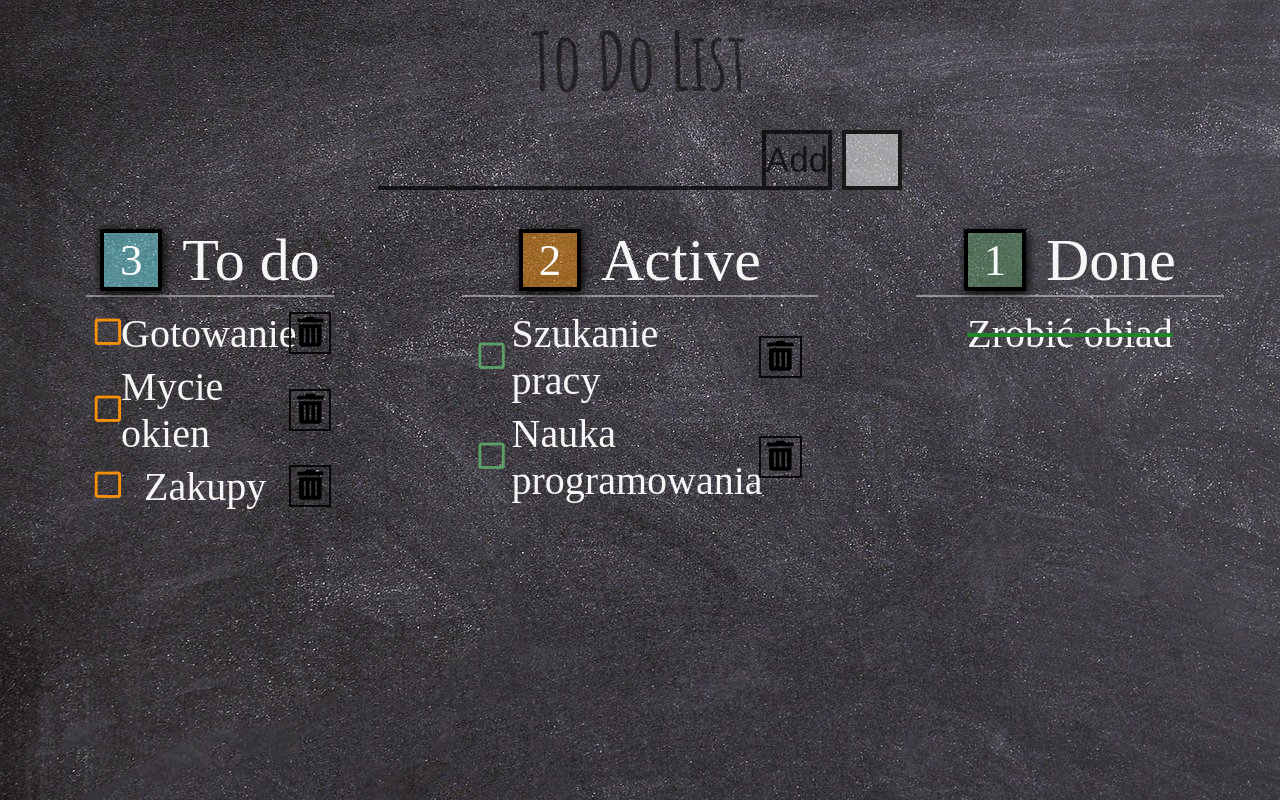
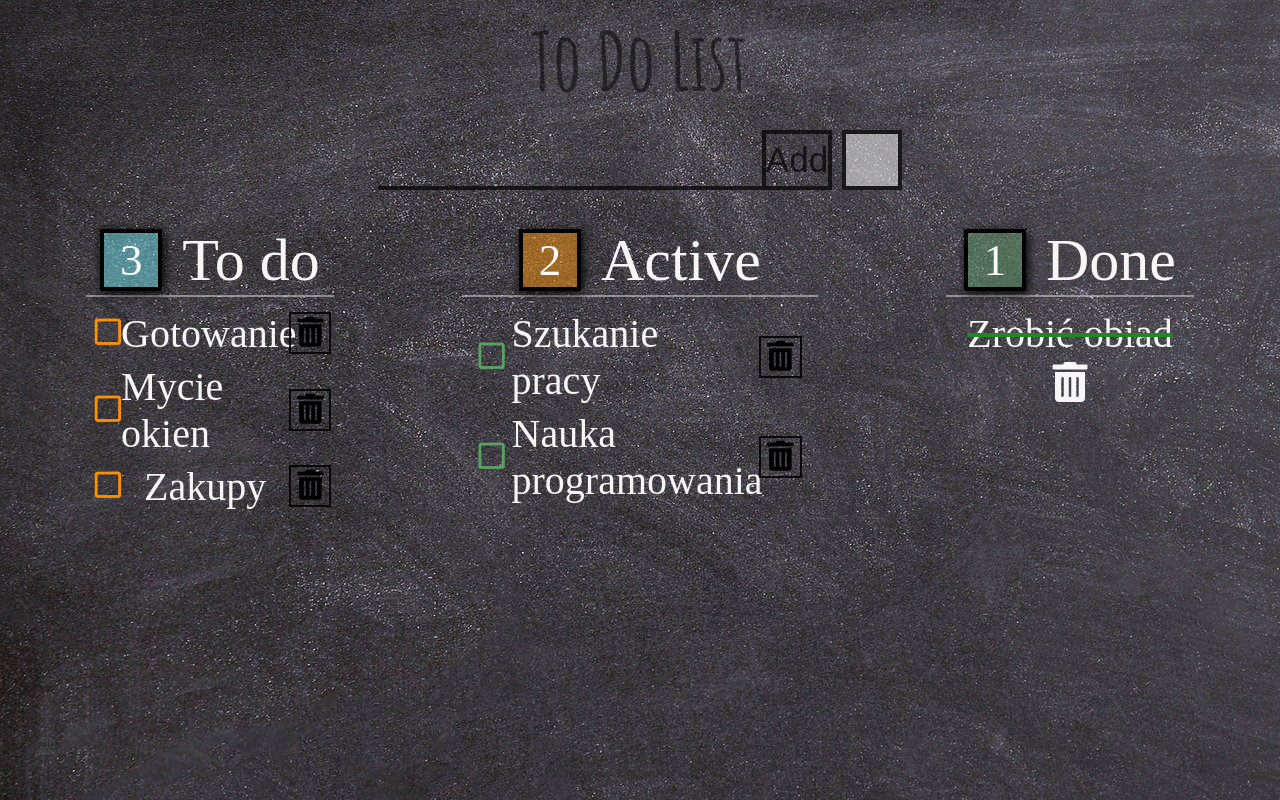
Before and after one commit to VoyteckY/TDList, an Angular app: page / in a window 1280 px wide. Built offline with nearby package versions, Linux system fonts and the light colour scheme; a web font is replaced by a local one.

Commit message:
TDList14

```diff
--- a/src/app/done-list/done-list.component.css
+++ b/src/app/done-list/done-list.component.css
@@ -1,4 +1,9 @@
-
+.main {
+  display: flex;
+  flex-direction: column;
+  justify-content: center;
+  align-items: center;
+}
 .title {
   display: flex;
   flex-direction: row;
@@ -22,6 +27,10 @@
   height: 62px;
   box-shadow: 2px 2px 10px black;
 }
+ .clear{
+  font-size: 40px;
+  background-color: transparent;
+}
 
 .list {
   display: flex;
@@ -29,6 +38,7 @@
   justify-content: space-around;
   align-items: center;
   font-size: 40px;
+  width: 75%;
 }
 
 .list li {
--- a/src/app/done-list/done-list.component.html
+++ b/src/app/done-list/done-list.component.html
@@ -5,16 +5,16 @@
       {{doneList.length}}
     </div>
     <p>Done</p>
-    <!-- <div class="number clear" (click)="clear()" style="background: rgba(93, 160, 102, 0.45);">
-      <i class="fas fa-trash-alt"></i>
-    </div> -->
   </div>
 
   <!-- Lista -->
-    <ul class="list">
-      <li class='LiDone' *ngFor="let task of doneList">
-        {{task |upper}}
-      </li>
-    </ul>
+  <ul class="list">
+    <li class='LiDone' *ngFor="let task of doneList">
+      {{task |upper}}
+    </li>
+  </ul>
+  <div class="clear" (click)="clear()">
+    <i class="fas fa-trash-alt"></i>
+  </div>
 
 </div>
```
